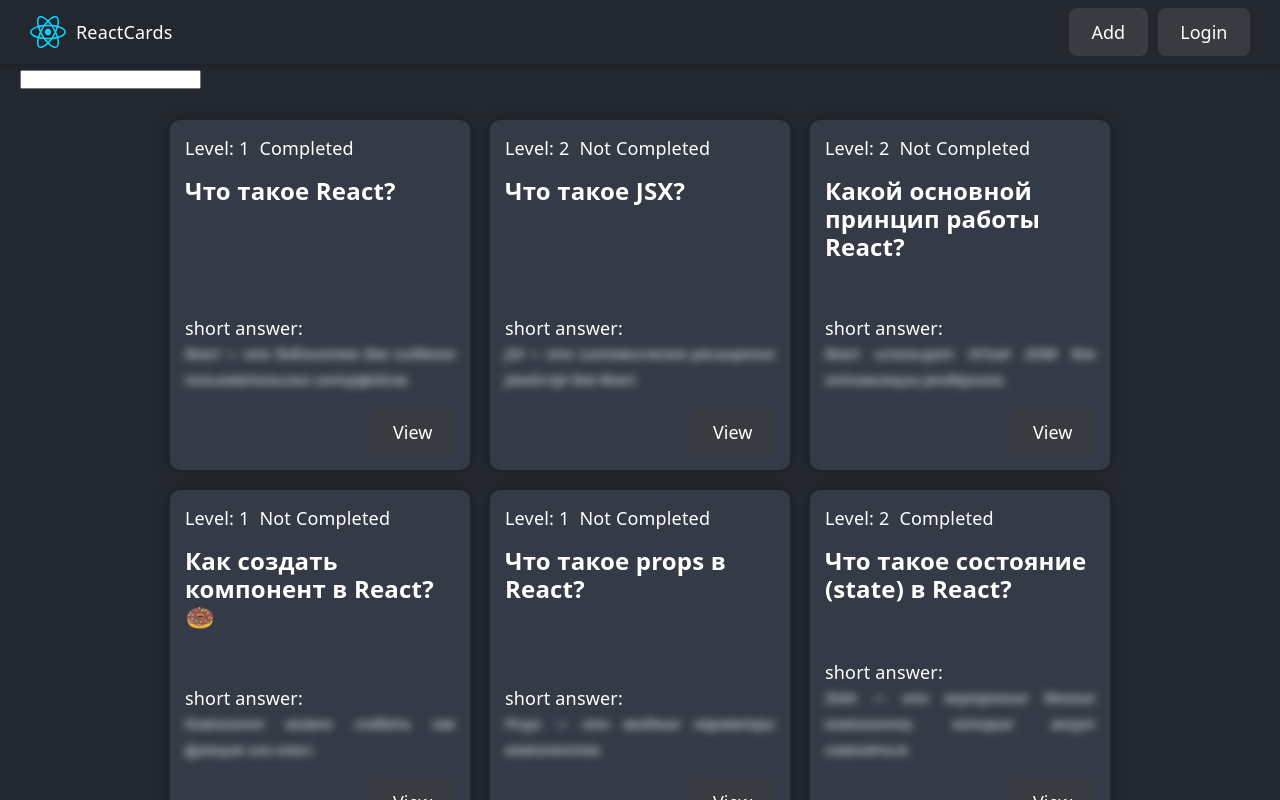
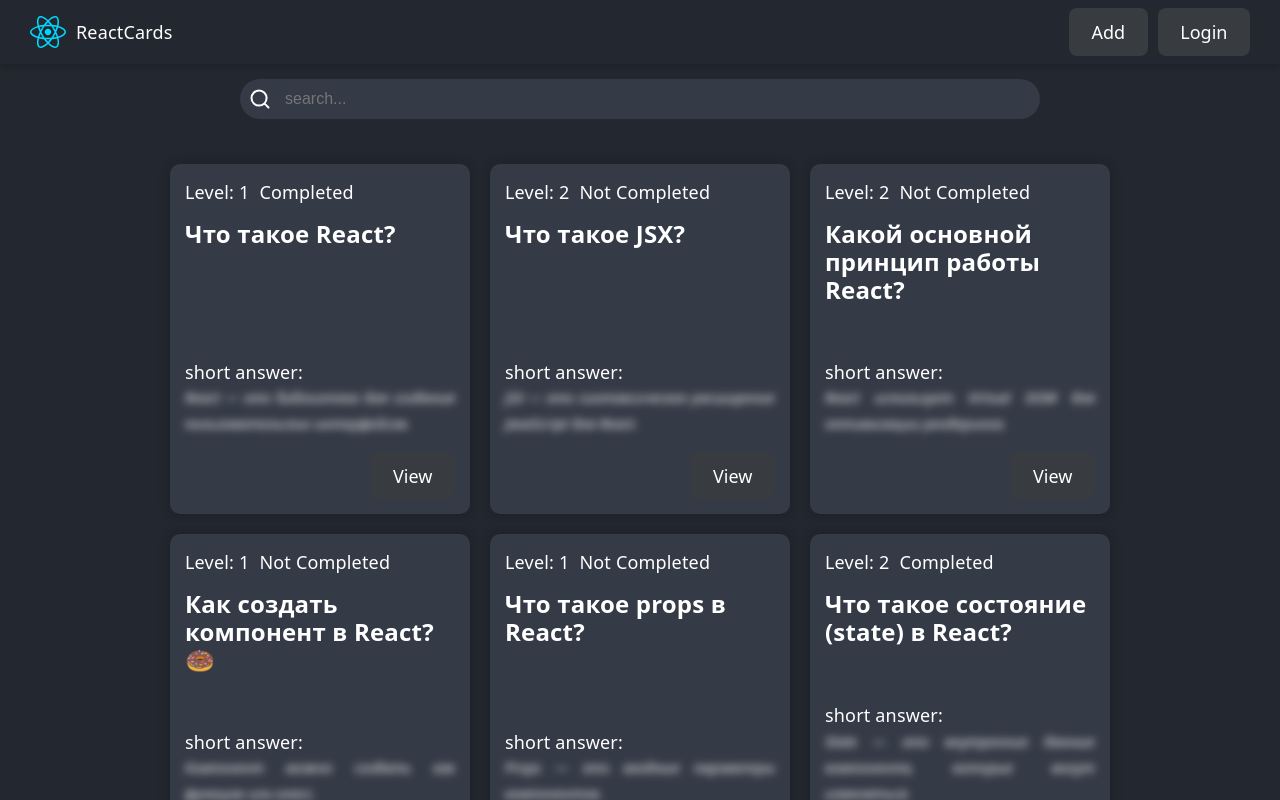
Before and after one commit to karimover/ReactCards-App, a React (Vite) app: page / in a window 1280 px wide. Built offline with nearby package versions, Linux system fonts and the light colour scheme; data requests are answered from the project's data file.

Commit message:
icons and search input

```diff
--- /dev/null
+++ b/src/components/SearchInput/SearchInput.jsx
@@ -0,0 +1,14 @@
+import { useId } from "react";
+import cls from "./SearchInput.module.css";
+import { SearchIcon } from "../icons";
+
+export const SearchInput = ({ value, onChange}) => {
+    const inputId = useId();
+
+    return <div className={cls.inputContainer}>
+        <label htmlFor={inputId}>
+            <SearchIcon className={cls.searchIcon}/>
+        </label>
+        <input type="text" id={inputId} className={cls.input}  placeholder="search..." value={value} onChange={onChange} />
+    </div>
+};
--- /dev/null
+++ b/src/components/SearchInput/SearchInput.module.css
@@ -0,0 +1,24 @@
+.inputContainer {
+    width: 100%;
+    height: 40px;
+    border-radius: 20px;
+    background-color: var(--card-bg-color);
+    position: relative;
+}
+
+.searchIcon {
+    position: absolute;
+    top: 10px;
+    left: 10px;
+}
+
+.input {
+    width: 100%;
+    height: 100%;
+    padding: 12px 12px 12px 45px;
+    border: none;
+    outline: none;
+    background: transparent;
+    font-size: 16px;
+    color: var(--text-color);
+}
--- /dev/null
+++ b/src/components/SearchInput/index.jsx
@@ -0,0 +1 @@
+export { SearchInput } from "./SearchInput.jsx";
--- /dev/null
+++ b/src/components/icons.jsx
@@ -0,0 +1,5 @@
+export const SearchIcon = (props) => {
+    return (
+        <svg width="20" height="20" viewBox="0 0 20 20" {...props}><path d="M14.386 14.386l4.0877 4.0877-4.0877-4.0877c-2.9418 2.9419-7.7115 2.9419-10.6533 0-2.9419-2.9418-2.9419-7.7115 0-10.6533 2.9418-2.9419 7.7115-2.9419 10.6533 0 2.9419 2.9418 2.9419 7.7115 0 10.6533z" stroke="currentColor" fill="none" stroke-width="2" fill-rule="evenodd" stroke-linecap="round" stroke-linejoin="round"></path></svg>
+    )
+}
--- a/src/pages/HomePage/HomePage.jsx
+++ b/src/pages/HomePage/HomePage.jsx
@@ -3,7 +3,8 @@
 import { QuestionCardList } from "../../components/QuestionCardList/";
 import { Loader } from "../../components/Loader";
 import { useFetch } from "../../hooks/useFetch";
-// import cls from "./HomePage.module.css";
+import cls from "./HomePage.module.css";
+import { SearchInput } from "../../components/SearchInput";
 
 export const HomePage = () => {
     const [questions, setQuestions] = useState([]);
@@ -33,7 +34,10 @@
 
     return (
         <>
-            <input type="text" value={searchValue} onChange={onSearchChangeHandler} />
+            <div className={cls.controlsContainer}>
+                <SearchInput value={searchValue} onChange={onSearchChangeHandler}/>
+            </div>
+
 
             {isLoading && <Loader />}
             {error && <p>{error}</p>}
--- a/src/pages/HomePage/HomePage.module.css
+++ b/src/pages/HomePage/HomePage.module.css
@@ -0,0 +1,10 @@
+.controlsContainer {
+    width: 100%;
+    max-width: 800px;
+    margin: 0 auto;
+    padding: 15px 0;
+    display: flex;
+    justify-content: center;
+    align-items: center;
+    gap: 10px;
+}
```
